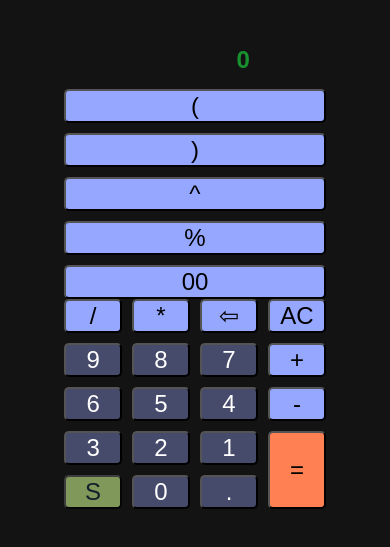
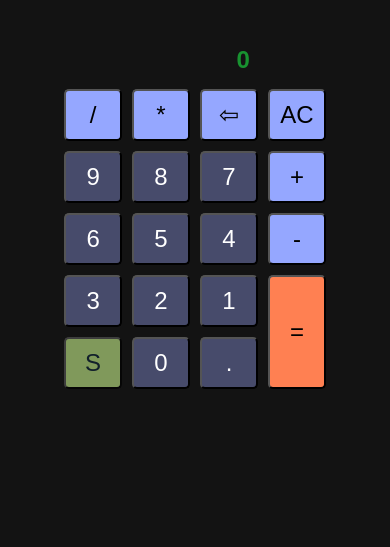
Before and after one commit to Neelesh2005/Desktop, a plain HTML site: page index.html in a window 390 px wide. Shown: the part 115-662 px from the top of the page. Drawn offline with Linux system fonts and the light colour scheme.

Commit message:
Update calc.css

```diff
--- a/calc.css
+++ b/calc.css
@@ -195,10 +195,10 @@ button:hover {
     .expand{
         opacity:0.65;
     }
-    .hidden{
-        display:grid;
+
+    .appear{
+        display: grid;
         grid-template-columns: repeat(5,1fr);
-
     }
     .shift{
         grid-template-columns:1fr;
```
